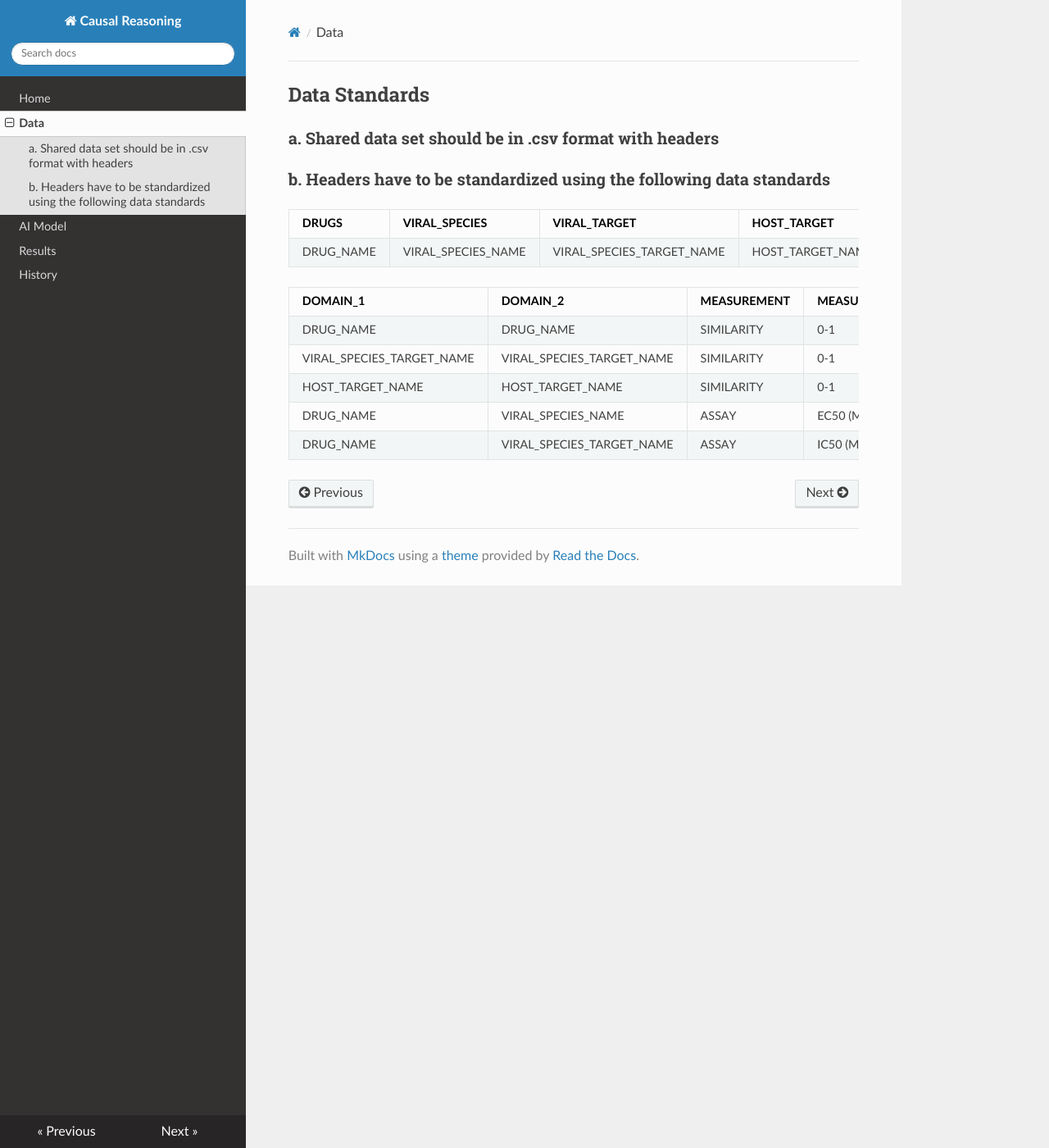
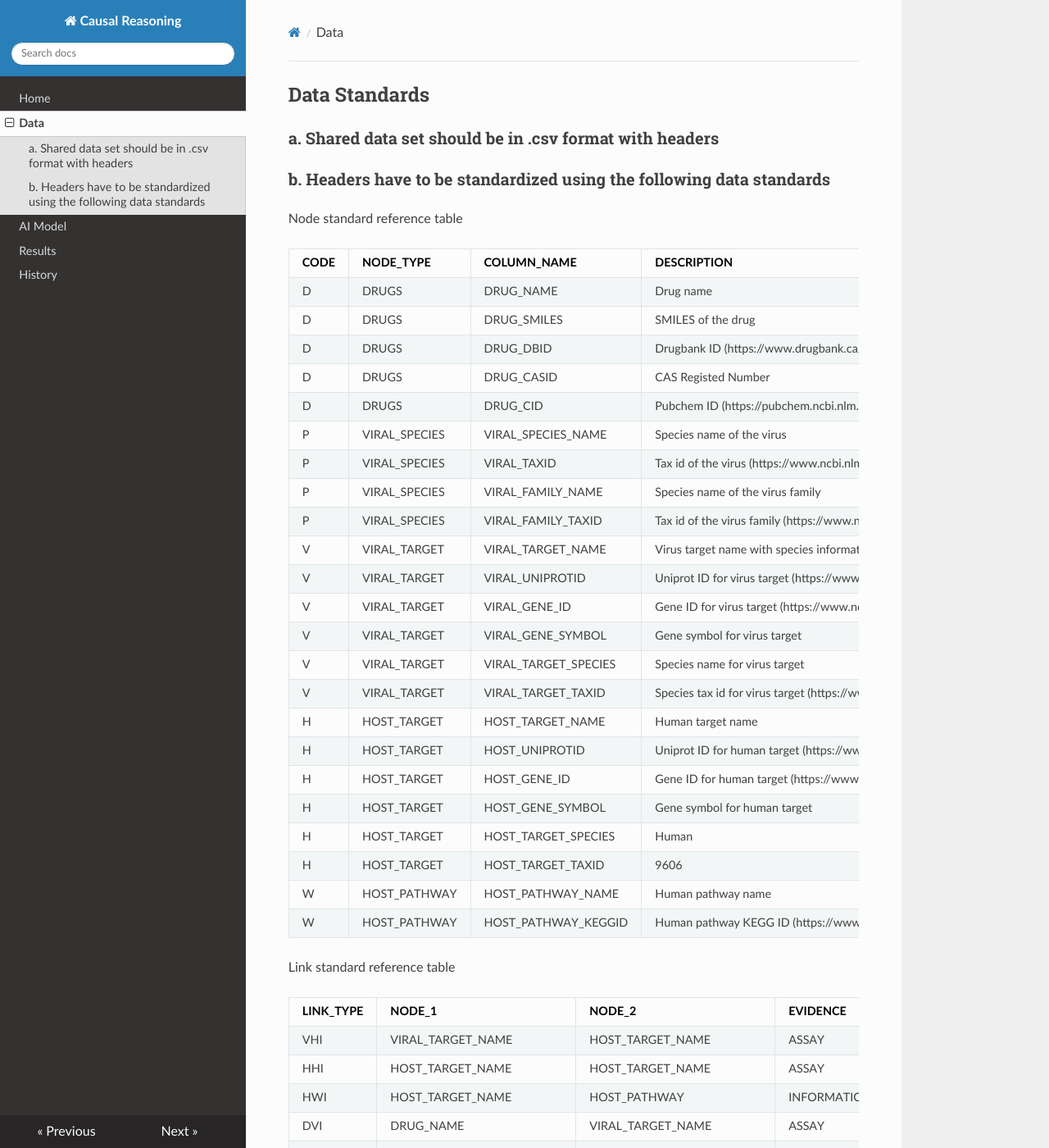
Before and after one commit to COVID-19-Causal-Reasoning/causal-reasoning, an MkDocs documentation site: the page built from docs/Data.md, in a window 1280 px wide and 1400 px high. Shown: the whole window at 82% size. Built offline with MkDocs 1.6.1, drawn with Linux system fonts in a browser that asks for light colours; nearby versions of some CDN libraries; some of the changed text lies outside the part shown.

Commit message:
standard update

```diff
--- a/docs/Data.md
+++ b/docs/Data.md
@@ -4,15 +4,47 @@
 
 ### b. Headers have to be standardized using the following data standards
 
-|DRUGS|VIRAL_SPECIES|VIRAL_TARGET|HOST_TARGET|
-|-----|-------------|------------|-----------|
-|DRUG_NAME|VIRAL_SPECIES_NAME|VIRAL_SPECIES_TARGET_NAME|HOST_TARGET_NAME|
+Node standard reference table
 
+|  ﻿CODE  | NODE_TYPE  | COLUMN_NAME  | DESCRIPTION  |
+| ---- | --- | --- | --- |
+|  D  | DRUGS  | DRUG_NAME  | Drug name  |
+|  D  | DRUGS  | DRUG_SMILES  | SMILES of the drug  |
+|  D  | DRUGS  | DRUG_DBID  | Drugbank ID (https://www.drugbank.ca/)  |
+|  D  | DRUGS  | DRUG_CASID  | CAS Registed Number  |
+|  D  | DRUGS  | DRUG_CID  | Pubchem ID (https://pubchem.ncbi.nlm.nih.gov/)  |
+|  P  | VIRAL_SPECIES  | VIRAL_SPECIES_NAME  | Species name of the virus  |
+|  P  | VIRAL_SPECIES  | VIRAL_TAXID  | Tax id of the virus (https://www.ncbi.nlm.nih.gov/taxonomy)  |
+|  P  | VIRAL_SPECIES  | VIRAL_FAMILY_NAME  | Species name of the virus family  |
+|  P  | VIRAL_SPECIES  | VIRAL_FAMILY_TAXID  | Tax id of the virus family (https://www.ncbi.nlm.nih.gov/taxonomy)  |
+|  V  | VIRAL_TARGET  | VIRAL_TARGET_NAME  | Virus target name with species information  |
+|  V  | VIRAL_TARGET  | VIRAL_UNIPROTID  | Uniprot ID for virus target (https://www.uniprot.org/)  |
+|  V  | VIRAL_TARGET  | VIRAL_GENE_ID  | Gene ID for virus target (https://www.ncbi.nlm.nih.gov/gene/)  |
+|  V  | VIRAL_TARGET  | VIRAL_GENE_SYMBOL  | Gene symbol for virus target  |
+|  V  | VIRAL_TARGET  | VIRAL_TARGET_SPECIES  | Species name for virus target  |
+|  V  | VIRAL_TARGET  | VIRAL_TARGET_TAXID  | Species tax id for virus target (https://www.ncbi.nlm.nih.gov/taxonomy)  |
+|  H  | HOST_TARGET  | HOST_TARGET_NAME  | Human target name  |
+|  H  | HOST_TARGET  | HOST_UNIPROTID  | Uniprot ID for human target (https://www.uniprot.org/)  |
+|  H  | HOST_TARGET  | HOST_GENE_ID  | Gene ID for human target (https://www.ncbi.nlm.nih.gov/gene/)  |
+|  H  | HOST_TARGET  | HOST_GENE_SYMBOL  | Gene symbol for human target  |
+|  H  | HOST_TARGET  | HOST_TARGET_SPECIES  | Human  |
+|  H  | HOST_TARGET  | HOST_TARGET_TAXID  | 9606  |
+|  W  | HOST_PATHWAY  | HOST_PATHWAY_NAME  | Human pathway name  |
+|  W  | HOST_PATHWAY  | HOST_PATHWAY_KEGGID  | Human pathway KEGG ID (https://www.kegg.jp/)  |
 
-|DOMAIN_1|DOMAIN_2|MEASUREMENT|MEASUREMENT_VALUE|MEASUREMENT_TYPE|ASSOCIATION_SCORE|
-|--------|--------|-----------|-----------------|----------------|-----------------|
-|DRUG_NAME|DRUG_NAME|SIMILARITY|0-1 | COMPARE|
-|VIRAL_SPECIES_TARGET_NAME|VIRAL_SPECIES_TARGET_NAME|SIMILARITY|0-1 | COMPARE|
-|HOST_TARGET_NAME|HOST_TARGET_NAME|SIMILARITY|0-1 | COMPARE|
-|DRUG_NAME|VIRAL_SPECIES_NAME|ASSAY|EC50 (M) | PHENOTYPIC|
-|DRUG_NAME|VIRAL_SPECIES_TARGET_NAME|ASSAY|IC50 (M),Ki(M),Kd(M)| BIOCHEMICAL|
+Link standard reference table
+
+|  ﻿LINK_TYPE  | NODE_1  | NODE_2  | EVIDENCE  | EVIDENCE_TYPE  | LINK_VALUE  | CONFIDENCE_SCORE  | CITATION  | DESCRIPTION  |
+| ---- | --- | --- | --- | --- | --- | --- | --- | --- |
+|  VHI  | VIRAL_TARGET_NAME  | HOST_TARGET_NAME  | ASSAY  |   |   |   |   |   |
+|  HHI  | HOST_TARGET_NAME  | HOST_TARGET_NAME  | ASSAY  |   |   |   |   |   |
+|  HWI  | HOST_TARGET_NAME  | HOST_PATHWAY  | INFORMATICS  | ENRICHMENT  |   |   |   |   |
+|  DVI  | DRUG_NAME  | VIRAL_TARGET_NAME  | ASSAY  | BIOCHEMICAL  | IC50 (M),Ki(M),Kd(M)  | PX  |   |   |
+|  DVI  | DRUG_NAME  | VIRAL_GENE_SYMBOL  | ASSAY  | EXPRESSION  | Fold change  | FC  |   |   |
+|  DHI  | DRUG_NAME  | HOST_TARGET_NAME  | ASSAY  | BIOCHEMICAL  | IC50 (M),Ki(M),Kd(M)  | PX  |   |   |
+|  DHI  | DRUG_NAME  | HOST_GENE_SYMBOL  | ASSAY  | EXPRESSION  | Fold change  | FC  |   |   |
+|  DPI  | DRUG_NAME  | VIRAL_SPECIES_NAME  | ASSAY  | PHENOTYPIC  | EC50 (M)  | PX  |   |   |
+|  DDS  | DRUG_NAME  | DRUG_NAME  | SIMILARITY  | COMPARE  | 0-1  |   |   |   |
+|  VVS  | VIRAL_SPECIES_TARGET_NAME  | VIRAL_SPECIES_TARGET_NAME  | SIMILARITY  | COMPARE  | 0-1  |   |   |   |
+|  HHS  | HOST_TARGET_NAME  | HOST_TARGET_NAME  | SIMILARITY  | COMPARE  | 0-1  |   |   |   |
+|  PPS  | VIRAL_SPECIES_TARGET_NAME  | VIRAL_SPECIES_TARGET_NAME  |   |   |   |   |   |   |
```
